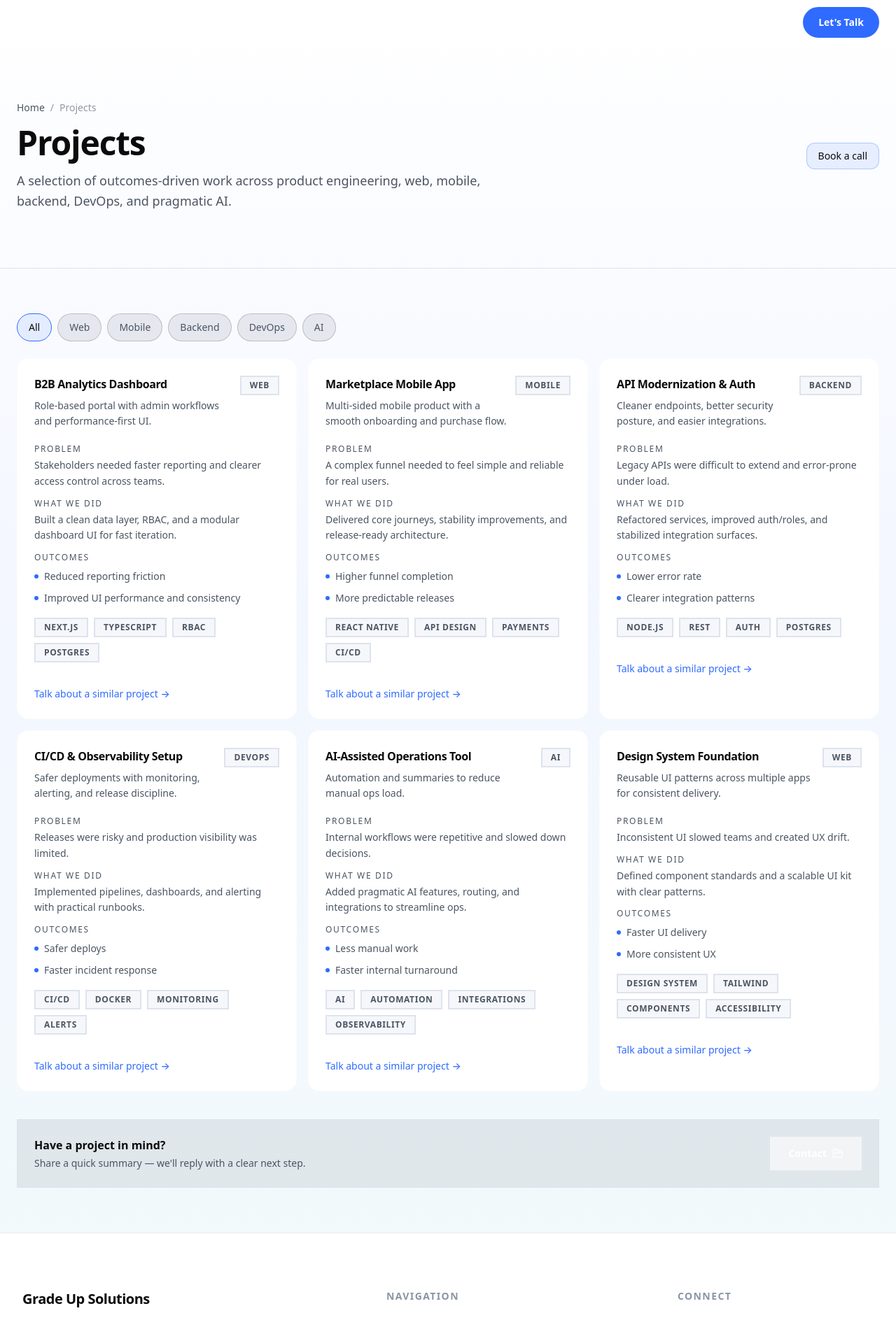
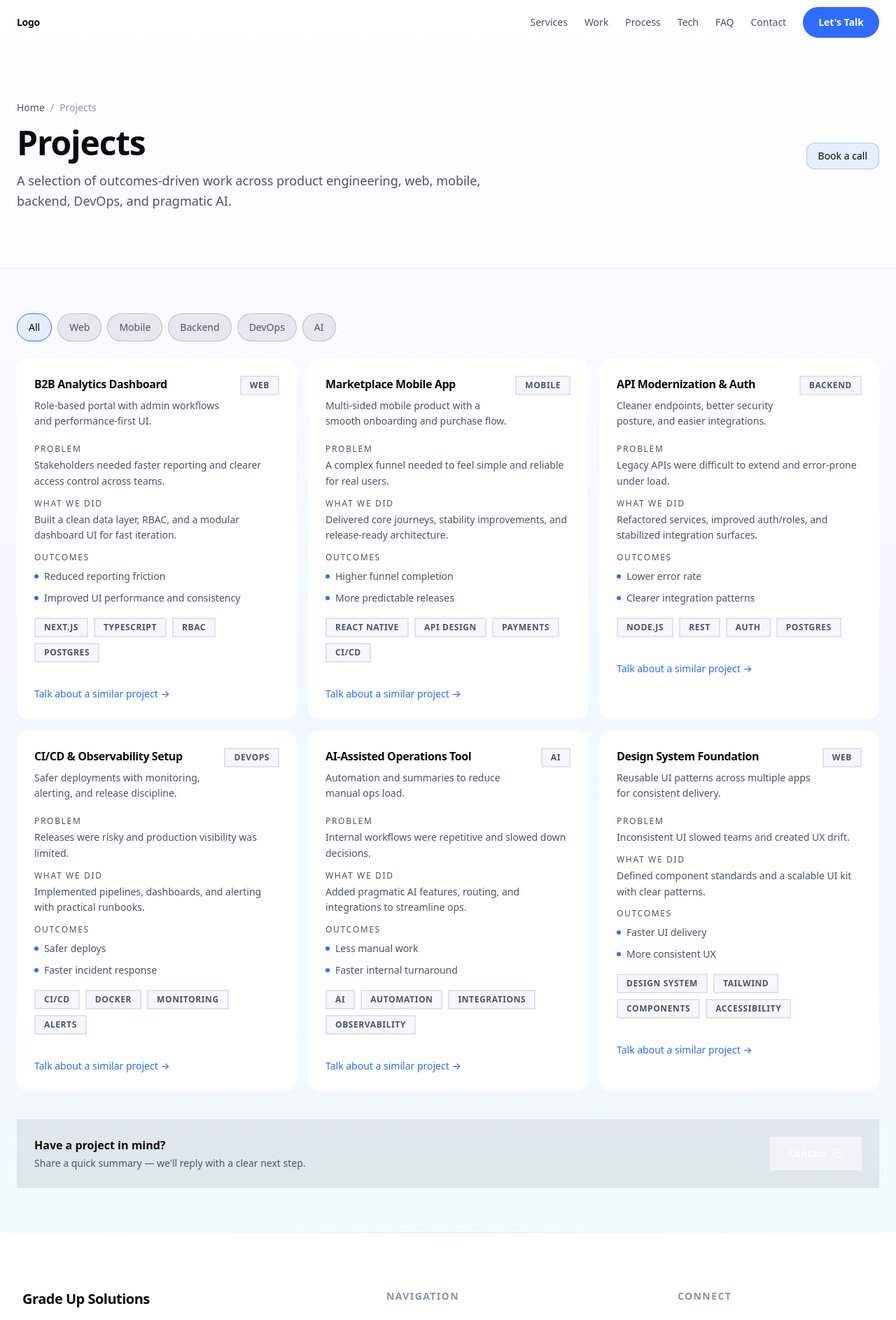
Before and after one commit to SydneySFco/GradeUp, a Next.js app: page /projects in a window 1280 px wide. Shown: the top 1887 px of the page at 70% size. Built offline with nearby package versions, Linux system fonts and the light colour scheme.

Commit message:
(feat): updated colors and class to the elements

```diff
--- a/app/globals.css
+++ b/app/globals.css
@@ -53,7 +53,7 @@
     background: linear-gradient(
       180deg,
       #ffffff 0%,
-      rgba(47, 107, 255, 0.06) 40%,
+      rgba(47, 107, 255, 0.06) 42%,
       rgba(0, 179, 164, 0.05) 100%
     );
     color: var(--color-text-primary);
--- a/src/components/blocks/Contact.tsx
+++ b/src/components/blocks/Contact.tsx
@@ -58,7 +58,7 @@ export default function Contact() {
     <Section
       id="contact"
       eyebrow="Contact"
-      title="Still have questions? Let’s contact us."
+      title="“Tell us the problem - we’ll tell you how we’d solve it.”"
       subtitle="Tell us what you’re building — we’ll respond with a clear next step."
       className="bg-bg py-10"
     >
@@ -123,7 +123,7 @@ export default function Contact() {
                   </p>
 
                   <Button type="submit" variant="primary" className="bg-accent text-white rounded-full hover:bg-accent-hover hover:border-accent-hover">
-                    Send message
+                    Get a clear solution
                   </Button>
                 </div>
               </form>
--- a/src/components/blocks/Differentiators.tsx
+++ b/src/components/blocks/Differentiators.tsx
@@ -111,7 +111,7 @@ export default function Differentiators() {
                   <CardContent className="p-6 flex items-start gap-6">
                     <div className="flex-shrink-0">
                       {/* Icon container with white background */}
-                      <div className="inline-flex h-20 w-20 items-center justify-center rounded-2xl border p-3 bg-accent-soft border-border-subtle">
+                      <div className="inline-flex h-20 w-20 items-center justify-center rounded-2xl border p-3 bg-accent-soft border-border-subtle group-hover:bg-[color:var(--color-accent-2-soft)]">
                         <Icon className="h-8 w-8 text-accent" />
                       </div>
                     </div>
--- a/src/components/blocks/FeaturedWorks.tsx
+++ b/src/components/blocks/FeaturedWorks.tsx
@@ -46,7 +46,7 @@ export default function FeaturedWork() {
     >
       <div className="grid gap-6 lg:grid-cols-3">
         {work.map((item) => (
-          <Card key={item.title} interactive className="h-full bg-surface border-border-subtle">
+          <Card key={item.title} interactive className="h-full bg-surface border-border-subtle box-shadow-card">
             <CardContent className="p-8 flex h-full flex-col">
               <CardTitle className="text-xl mb-6">{item.title}</CardTitle>
 
@@ -84,7 +84,7 @@ export default function FeaturedWork() {
                     <Badge
                       key={t}
                       variant="neutral"
-                      className={"bg-secondary text-white rounded-full"}
+                      className={"bg-secondary text-text-secondary rounded-full"}
                     >
                       {t}
                     </Badge>
--- a/src/components/blocks/Hero.tsx
+++ b/src/components/blocks/Hero.tsx
@@ -112,13 +112,14 @@ export default function Hero() {
         </AnimatePresence>
 
         {/* Gradient overlay - Soldan sağa transparent (0->100) */}
-        <div
+        {/* <div
           className="absolute inset-0 z-10 pointer-events-none"
           style={{
             background:
               "linear-gradient(to right, #1f1f1f 0%, rgba(31, 31, 31, 0.95) 20%, rgba(31, 31, 31, 0.7) 40%, rgba(31, 31, 31, 0.3) 70%, transparent 100%)",
           }}
-        />
+        /> */}
+        <div className="absolute inset-0 bg-gradient-to-b from-[color:var(--color-accent-soft)] via-white/40 to-[color:var(--color-accent-2-soft)]" />
 
         {/* Content */}
         <div className="relative z-20 mx-auto max-w-7xl px-6 pt-32 lg:pt-40 h-full flex flex-col justify-between">
--- a/src/components/blocks/Process.tsx
+++ b/src/components/blocks/Process.tsx
@@ -89,7 +89,7 @@ export default function Process() {
                 <CardContent className="p-6">
                   {/* Top row: step + icon */}
                   <div className="flex items-start justify-between">
-                    <Badge variant="neutral" className="bg-secondary text-white rounded-full">{s.step}</Badge>
+                    <Badge variant="neutral" className="bg-secondary text-text-secondary rounded-full">{s.step}</Badge>
 
                     <div className="inline-flex h-10 w-10 items-center justify-center rounded-xl border transition group-hover:border-accent group-hover:bg-accent-soft bg-accent-soft border-border-subtle">
                       <Icon className="h-5 w-5 text-trust" />
@@ -114,7 +114,7 @@ export default function Process() {
 
                 {/* Desktop timeline dot */}
                 <div className="pointer-events-none absolute -top-[10px] left-6 hidden lg:block">
-                  <div className="h-5 w-5 rounded-full border-2 border-secondary bg-surface-elevated shadow-subtle" />
+                  <div className="h-5 w-5 rounded-full border-2 border-border-subtle bg-surface-elevated" />
                 </div>
               </Card>
             );
--- a/src/components/layouts/Footer.tsx
+++ b/src/components/layouts/Footer.tsx
@@ -13,7 +13,9 @@ export default function Footer() {
   ];
 
   return (
-    <footer className="border-t border-border-subtle bg-bg">
+    <footer className="bg-bg">
+      {/* Top separator */}
+      <div className="h-px bg-gradient-to-r from-transparent via-border-subtle to-transparent" />
       <div className="mx-auto max-w-7xl px-6 sm:px-8 py-16 lg:py-20">
         {/* Main Footer Content */}
         <div className="grid gap-12 lg:grid-cols-12 lg:gap-8">
@@ -22,7 +24,7 @@ export default function Footer() {
             <h3 className="text-xl font-bold tracking-tight text-trust mb-4">
               Grade Up Solutions
             </h3>
-            <p className="text-base leading-relaxed text-text-secondary max-w-md mb-6">
+            <p className="text-lg sm:text-xl leading-relaxed text-text-secondary max-w-md mb-6">
               Modern engineering, calm execution, and premium delivery — for
               startups and digital teams.
             </p>
@@ -70,11 +72,11 @@ export default function Footer() {
               Connect
             </h4>
             <div className="space-y-4">
-              <div>
-                <p className="text-xs text-text-muted mb-1">Email</p>
+              <div className="flex flex-col items-start justify-between">
+                <p className="text-xs text-text-muted mb-3">Email</p>
                 <a
                   href="mailto:info@gradeup.solutions"
-                  className="text-base font-medium text-trust hover:text-accent transition-colors block"
+                  className="inline-flex items-center gap-2 py-2.5 text-sm ransition-all rounded-full"
                 >
                   info@gradeup.solutions
                 </a>
--- a/src/components/layouts/Navbar.tsx
+++ b/src/components/layouts/Navbar.tsx
@@ -21,13 +21,12 @@ export default function Navbar() {
     []
   );
 
-  const [alpha, setAlpha] = useState(0); // Başlangıçta tam şeffaf
+  const [alpha, setAlpha] = useState(0); // Scroll ile opacity artar
 
   useEffect(() => {
     const onScroll = () => {
-      // Başlangıçta tam şeffaf, scroll ile beyaza dönüşür
       const y = window.scrollY || 0;
-      // 0px -> 0 (tam şeffaf), 200px -> 1 (tam opak beyaz)
+      // 0px -> 0, 200px -> 1
       const a = clamp(y / 200, 0, 1);
       setAlpha(a);
     };
@@ -37,21 +36,24 @@ export default function Navbar() {
     return () => window.removeEventListener("scroll", onScroll);
   }, []);
 
-  // Başlangıçta tam şeffaf, scroll ile opak hale gelir
-  const background = alpha > 0 ? `rgba(16, 22, 34, ${alpha * 0.95})` : "transparent";
-  const border = alpha > 0 ? `rgba(0, 0, 0, ${alpha * 0.1})` : "transparent";
+  // Sayfa background'u ile eşleşen gradient (scroll ile biraz daha opak)
+  const backgroundOpacity = 0.95 + (alpha * 0.05); // 0.95 -> 1.0
+  const background = `linear-gradient(180deg,
+    rgba(255, 255, 255, ${backgroundOpacity}) 0%,
+    rgba(47, 107, 255, ${0.06 * backgroundOpacity}) 42%,
+    rgba(0, 179, 164, ${0.05 * backgroundOpacity}) 100%
+  )`;
 
   return (
     <header className="fixed inset-x-0 top-0 z-50">
       <div
-        className="transition-[background-color,box-shadow,border-color,backdrop-filter] duration-300 ease-out"
+        className="transition-all duration-300 ease-out"
         style={{
-          backgroundColor: background,
-          borderBottom: `1px solid ${border}`,
-          backdropFilter: alpha > 0.1 ? "blur(20px) saturate(180%)" : "none",
+          background: alpha > 0.1 ? background : "transparent",
+          backdropFilter: alpha > 0.1 ? "blur(20px) saturate(180%)" : "",
           WebkitBackdropFilter:
-            alpha > 0.1 ? "blur(20px) saturate(180%)" : "none",
-          boxShadow: alpha > 0.3 ? "0 8px 32px rgba(0, 0, 0, 0.1)" : "none",
+            alpha > 0.1 ? "blur(20px) saturate(180%)" : "",
+          boxShadow: alpha > 0.3 ? "0 8px 32px rgba(0, 0, 0, 0.08) border-b border-border-subtle" : "",
         }}
       >
         <div className="mx-auto max-w-content px-6">
@@ -59,10 +61,7 @@ export default function Navbar() {
             {/* Left: Logo */}
             <Link
               href="/"
-              className="text-sm font-semibold tracking-tight transition-colors duration-300"
-              style={{
-                color: alpha > 0.3 ? "#000000" : "#FFFFFF",
-              }}
+              className="text-sm font-semibold tracking-tight text-trust transition-colors duration-300 hover:text-accent"
             >
               Logo
             </Link>
@@ -73,10 +72,7 @@ export default function Navbar() {
                 <a
                   key={it.href}
                   href={it.href}
-                  className="text-sm transition-colors duration-300"
-                  style={{
-                    color: "#FFFFFF",
-                  }}
+                  className="text-sm text-text-secondary transition-colors duration-300 hover:text-trust"
                 >
                   {it.label}
                 </a>
--- a/tailwind.config.ts
+++ b/tailwind.config.ts
@@ -29,6 +29,10 @@ export default {
                     DEFAULT: "var(--color-accent)",
                     soft: "var(--color-accent-soft)",
                 },
+                "accent-2": {
+                    DEFAULT: "var(--color-accent-2)",
+                    soft: "var(--color-accent-2-soft)",
+                },
             },
             // Colors are now defined in @theme directive in globals.css
             boxShadow: {
```
Also changed, not shown: src/components/blocks/FAQ.tsx (+8 -6 lines), src/components/blocks/Services.tsx (+4 -4 lines).
